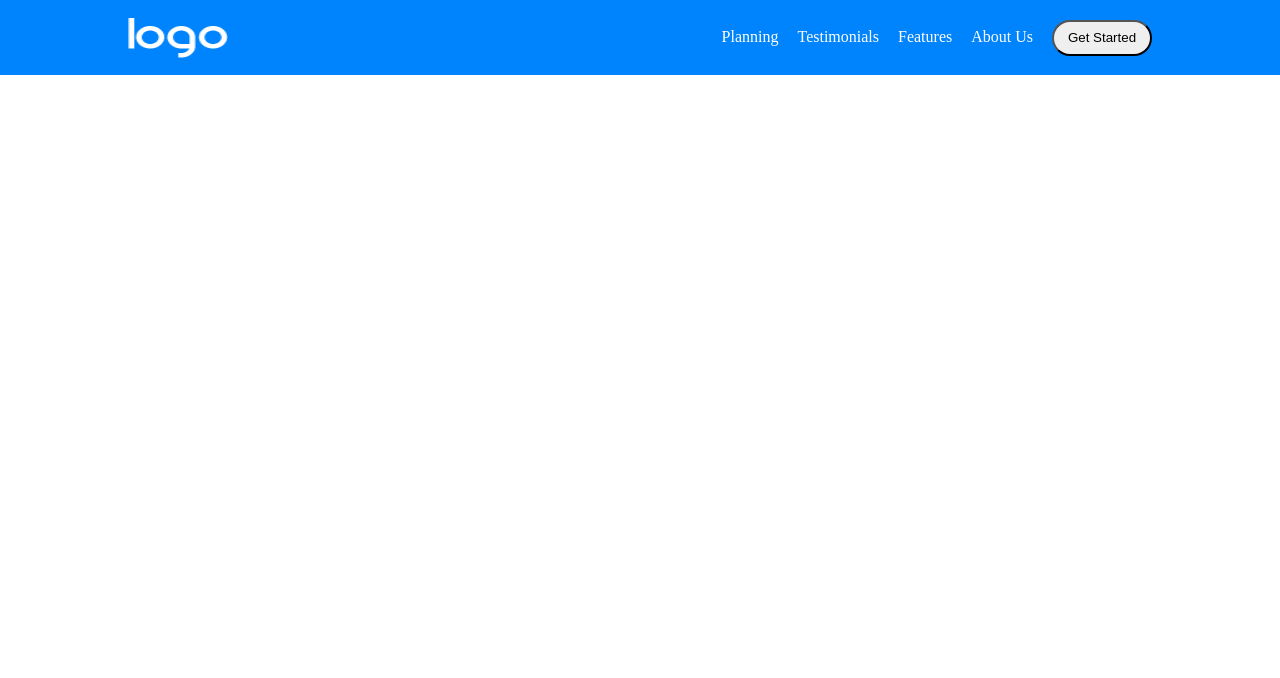
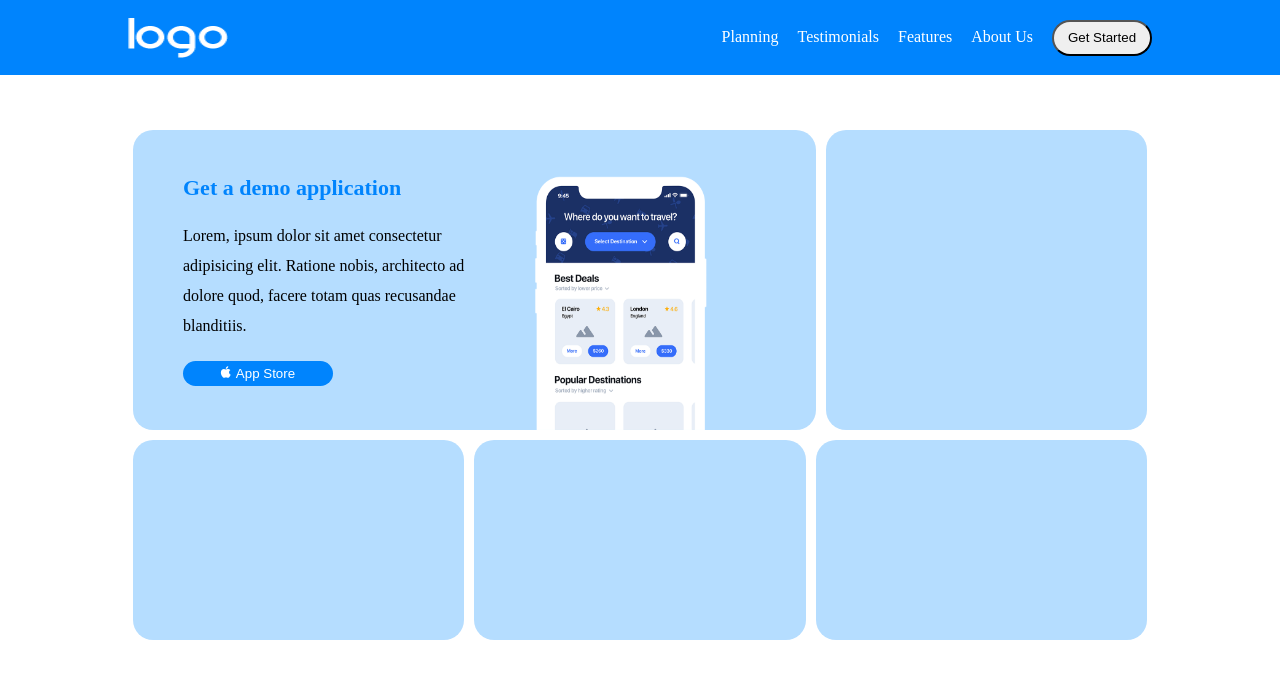
Before and after one commit to DennisEmp/htmlcss-responsive-layout, a plain HTML site: page index.html in a window 1280 px wide. Drawn offline with Linux system fonts and the light colour scheme.

Commit message:
card big finita

```diff
--- a/index.html
+++ b/index.html
@@ -5,6 +5,7 @@
     <meta http-equiv="X-UA-Compatible" content="IE=edge">
     <meta name="viewport" content="width=device-width, initial-scale=1.0">
     <link rel="stylesheet" href="style.css">
+    <script src="https://kit.fontawesome.com/1d86bf17be.js" crossorigin="anonymous"></script>
     <title>Responsive</title>
 </head>
 <body>
@@ -27,6 +28,29 @@
 
     <main>
         <!-- section 1 -->
+        <section>
+            <div class="container">
+                <div class="cards">
+                    <div class="card big">
+                        <div class="leftside">
+                            <h3>Get a demo application</h3>
+                            <div class="txt-card">Lorem, ipsum dolor sit amet consectetur <br> adipisicing elit. Ratione nobis, architecto ad <br> dolore quod, facere totam quas recusandae <br> blanditiis.</div>
+                            <button class="section1-button">
+                                <i class="fa-brands fa-apple"></i>
+                                <div>App Store</div>
+                            </button>
+                        </div>
+                        <div class="rightside">
+                            <img src="img/phone.png" alt="phone">
+                        </div>
+                    </div>
+                    <div class="card"></div>
+                    <div class="card-bottom"></div>
+                    <div class="card-bottom"></div>
+                    <div class="card-bottom"></div>
+                </div>
+            </div>
+        </section>
 
     </main>
 </body>
--- a/style.css
+++ b/style.css
@@ -8,6 +8,7 @@
     width: 80%;
     height: 75px;
     margin: 0 auto;
+    max-width: 1024px;
 }
 
 /* header */
@@ -46,3 +47,88 @@ header li {
     border-radius: 20px;
     text-decoration: none;
 }
+
+/* MAIN */
+
+main {
+    margin-top: 125px;
+}
+    /* container 1 */
+
+.cards {
+    display: flex;
+    flex-wrap: wrap;
+}
+
+.card {
+    background-color: #b5ddff;
+    width: calc( (100% / 3) - 20px);
+    border-radius: 20px;
+    /* debug */
+        min-height: 300px;
+        margin: 5px 5px;
+}
+
+.card.big {
+    width: calc( (100% / 3) * 2);
+    display: flex;
+    gap: 50px;
+}
+
+.card-bottom {
+    background-color: #b5ddff;
+    width: calc((100% / 3) - 10px);
+    border-radius: 20px;
+    min-height: 200px;
+    margin: 5px 5px;
+}
+
+.section1-button {
+    width: 150px;
+    height: 25px;
+    background-color: #0084fd;
+    color: #fff;
+    border-radius: 20px;
+    border: 0;
+    display: flex;
+    justify-content: center;
+    align-items: center;
+}
+
+.section1-button i {
+    color: #fff;
+    margin-right: 5px;
+
+}
+
+.leftside {
+    display: flex;
+    flex-direction: column;
+    flex-wrap: wrap;
+    height: 100%;
+    justify-content: center;
+    margin-left: 50px;
+    max-width: 50%;
+    gap: 20px;
+}
+
+.leftside h3 {
+    color: #0084fd;
+    font-size: 22px;
+}
+
+.rightside {
+    display: flex;
+    justify-content: end;
+    align-items: flex-end;
+}
+
+.rightside img {
+    height: 260px;
+    width: 215px;
+}
+
+.txt-card {
+    font-size: 16px;
+    line-height: 30px;
+}
```
Also changed, not shown: 1 other file.
